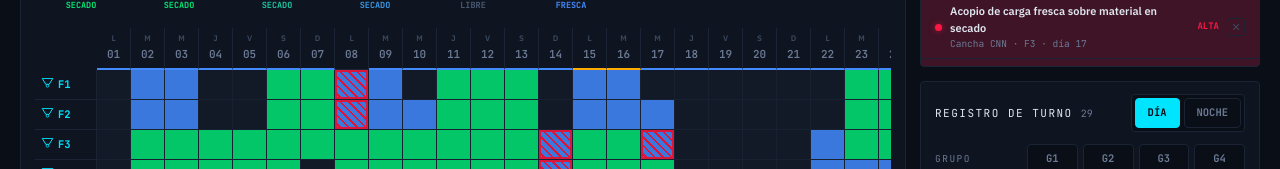
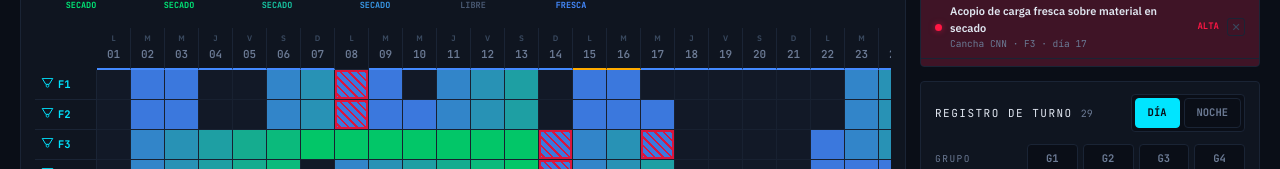
Before and after one commit to cmp-ppt/apilamientoppt, a React (Vite) app: page / in a window 1280 px wide. Shown: the part 783-952 px from the top of the page. Built offline with nearby package versions, Linux system fonts and the light colour scheme; no server answers; the database is empty.

Commit message:
Igualar color de celdas de matriz con el de las pilas segun dias de secado
Las pilas ya usaban un gradiente azul-verde segun dias de secado
(lerpColor), pero las celdas de la matriz usaban un verde plano fijo,
causando que el mismo feeder/dia se viera con colores distintos entre
ambas vistas.

```diff
--- a/src/components/EstadoMatrix.jsx
+++ b/src/components/EstadoMatrix.jsx
@@ -74,7 +74,11 @@ export default function EstadoMatrix() {
                 <SectorTag sector={row.sector} />
               </div>
               {row.cells.map((c) => {
-                const bg = c.state === 'fresca' && c.isBad ? CONTAM_BG : STATE_BG[c.state];
+                const bg = c.state === 'fresca' && c.isBad
+                  ? CONTAM_BG
+                  : c.state === 'secado'
+                    ? lerpColor('#448aff', '#00e676', Math.min(1, (c.dias || 0) / DIAS_RECOMENDADOS))
+                    : STATE_BG[c.state];
                 return (
                   <div
                     key={c.day}
```
